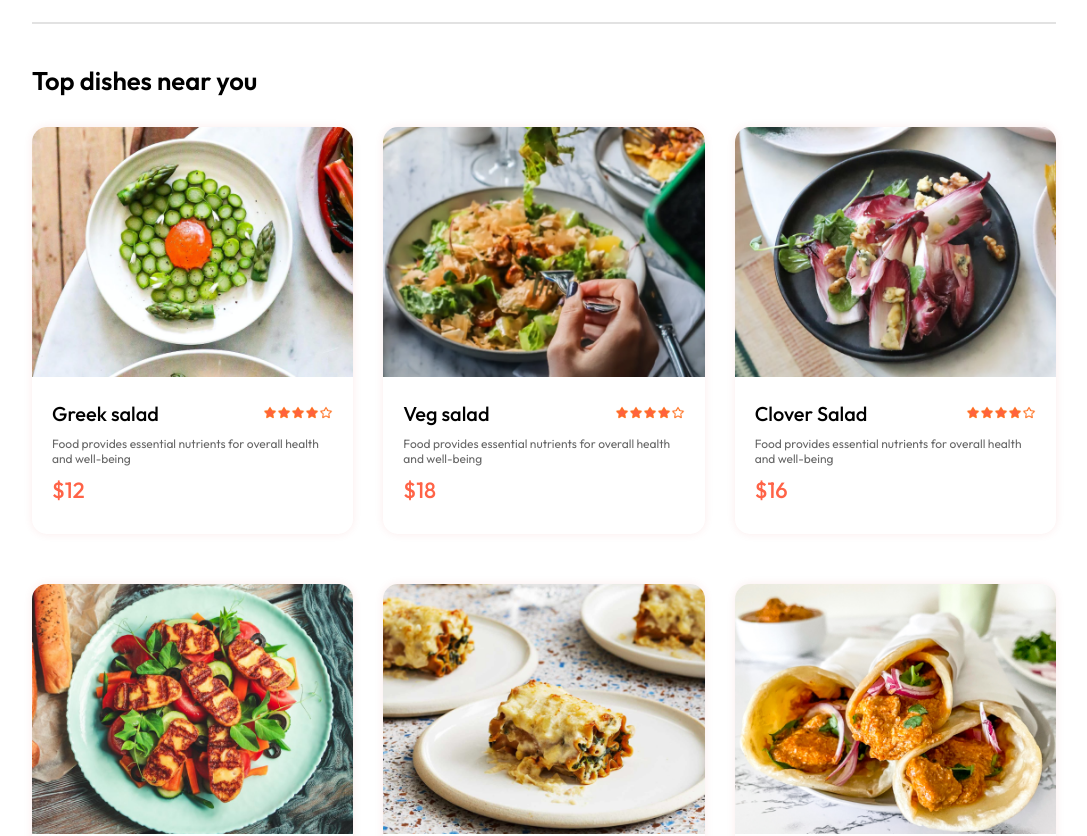
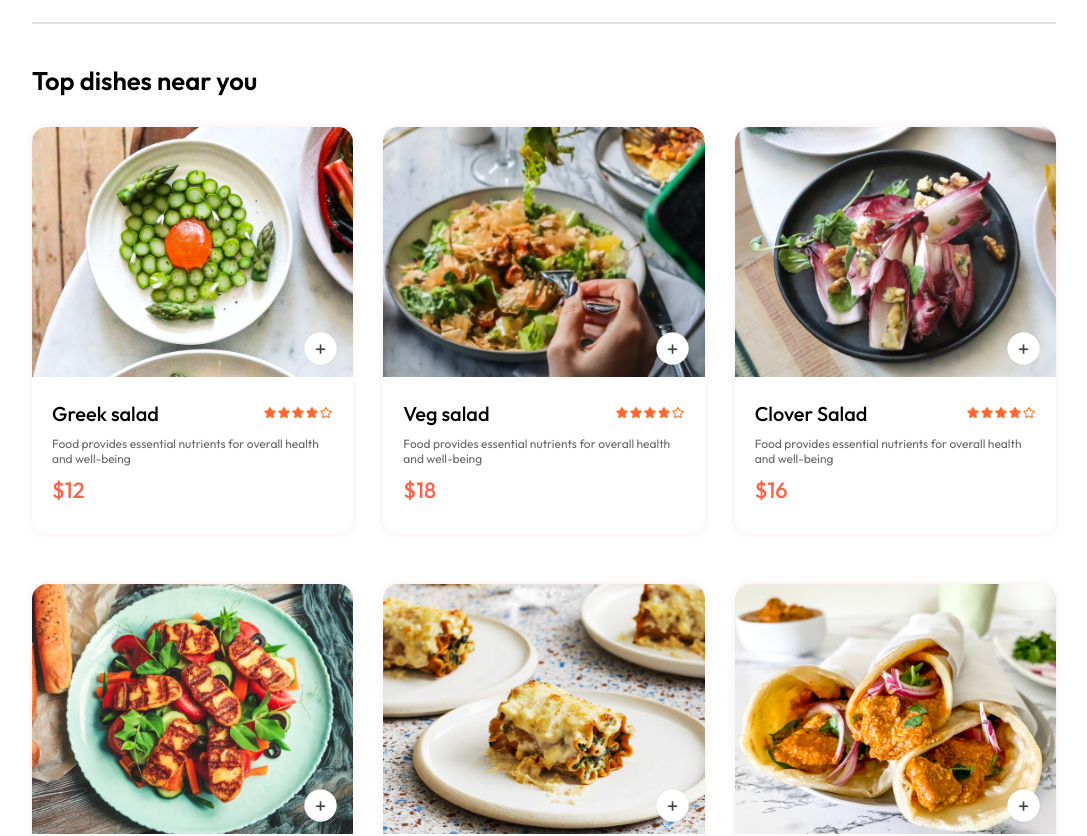
Before and after one commit to wlaurentec/food-delivery-fronted, a React (Vite) app: page / in a window 1280 px wide. Shown: the part 900-1736 px from the top of the page, without its empty margins (96-1183 px from the left). Built offline with nearby package versions, Linux system fonts and the light colour scheme.

Commit message:
add addToCart, removeFromCart

```diff
--- a/src/components/ExploreMenu/ExploreMenu.jsx
+++ b/src/components/ExploreMenu/ExploreMenu.jsx
@@ -2,7 +2,6 @@
 import { menu_list } from "../../assets/assets";
 
 const ExploreMenu = ({category, setCategory}) => {
-  console.log(category)
   return (
     <div className="explore-menu" id="explore-menu">
       <h1>Explore our menu</h1>
--- a/src/components/FoodItem/FoodItem.css
+++ b/src/components/FoodItem/FoodItem.css
@@ -11,3 +11,32 @@
   width: 100%;
   border-radius: 15px 15px 0 0;
 }
+
+.food-item-img-container {
+  position: relative;
+}
+
+.food-item-img-container .add {
+  width: 35px;
+  position: absolute;
+  bottom: 15px;
+  right: 15px;
+  cursor: pointer;
+  border-radius: 50%;
+}
+
+.food-item-counter {
+  display: flex;
+  align-items: center;
+  position: absolute;
+  bottom: 15px;
+  right: 15px;
+  gap: 10px;
+  background: white;
+  padding: 10px;
+  border-radius: 50px;
+}
+
+.food-item-counter img {
+  width: 30px;
+}
--- a/src/components/FoodItem/FoodItem.jsx
+++ b/src/components/FoodItem/FoodItem.jsx
@@ -1,11 +1,25 @@
+import { useContext } from "react";
 import { assets } from "../../assets/assets"
 import "./FoodItem.css"
+import { StoreContext } from "../../context/StoreContext";
 
 const FoodItem = ({id, name, price, description, image}) => {
+
+  const {cartItems, addToCart, removeFromCart} = useContext(StoreContext);
+
+
   return (
     <div className="food-item">
       <div className="food-item-img-container">
         <img className="food-item-image" src={image} alt="" />
+        {!cartItems[id]
+          ? <img className="add" onClick={() => addToCart(id)} src={assets.add_icon_white} alt="" />
+          : <div className="food-item-counter">
+            <img onClick={() => removeFromCart(id)} src={assets.remove_icon_red} alt="" />
+            <p>{cartItems[id]}</p>
+            <img onClick={() => addToCart(id)} src={assets.add_icon_green} alt="" />
+          </div>
+        }
       </div>
       <div className="food-item-info">
         <div className="food-item-name-rating">
--- a/src/context/StoreContext.jsx
+++ b/src/context/StoreContext.jsx
@@ -1,11 +1,34 @@
-import { createContext } from "react";
+import { createContext, useEffect, useState } from "react";
 import { food_list } from "../assets/assets";
 
 export const StoreContext = createContext(null);
 
 const StoreContextProvider = (props) => {
+
+  const [cartItems, setCartItems] = useState({});
+
+  const addToCart = (itemId) => {
+    if (!cartItems[itemId]) {
+      setCartItems((prev) => ({ ...prev, [itemId]: 1 }));
+    }
+    else {
+      setCartItems((prev) => ({ ...prev, [itemId]: prev[itemId] + 1 }));
+    }
+  };
+
+  const removeFromCart = (itemId) => {
+    setCartItems((prev) => ({ ...prev, [itemId]: prev[itemId] - 1 }));
+  };
+
+  useEffect(() => {
+    console.log(cartItems)
+  }, [cartItems])
   const contextValue = {
     food_list,
+    cartItems,
+    setCartItems,
+    addToCart,
+    removeFromCart
   };
   return (
     <StoreContext.Provider value={contextValue}>
```
